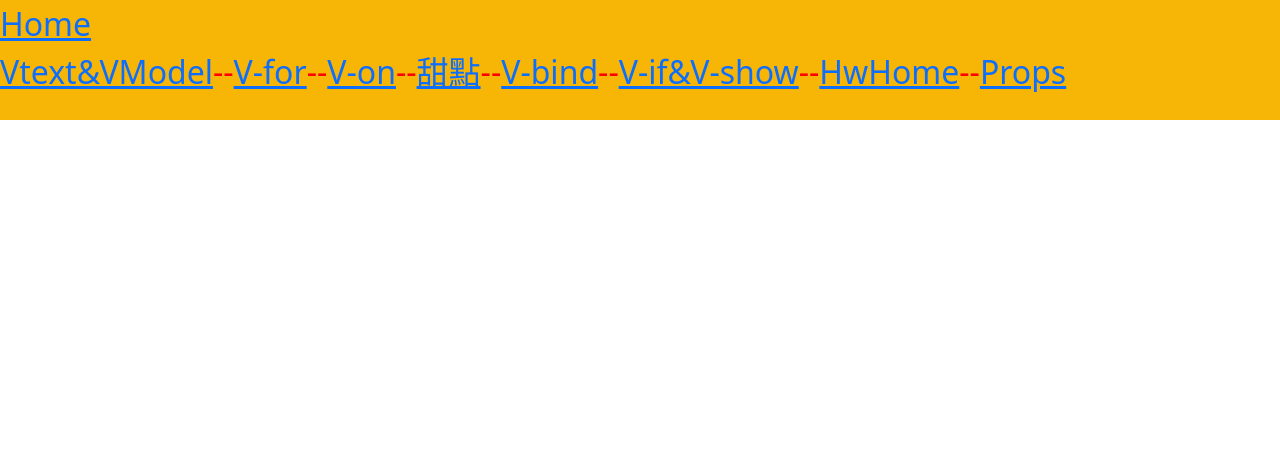
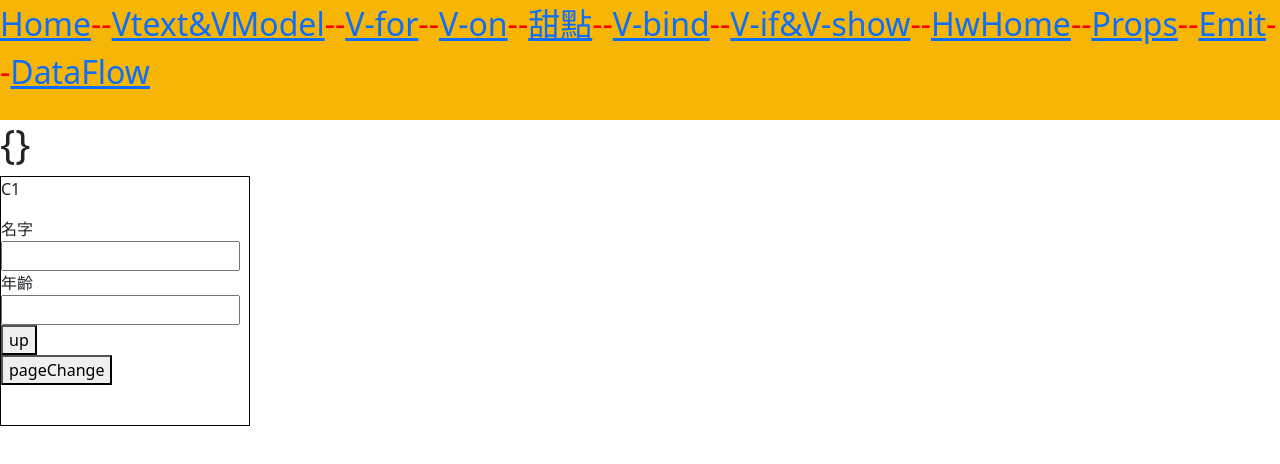
Before and after one commit to k29944397/20231011, a Vue app: page /DataFlow in a window 1280 px wide. Shown: the top 464 px of the page. Built offline with nearby package versions, Linux system fonts and the light colour scheme.

Commit message:
DataFlow

```diff
--- /dev/null
+++ b/src/components/Flowchild1.vue
@@ -0,0 +1,40 @@
+<script>
+export default{
+    data(){
+        return{
+            info:{
+                name:"",
+                year:"",
+            },
+            page:false,
+        }
+    },
+    methods:{
+        getInfo(){
+            this.$emit("get",this.info)
+        },
+    }
+}
+</script>
+
+<template>
+    <div class="page1">
+        <label for="">名字</label>
+        <br>
+        <input type="text" v-model="info.name">
+
+        <br>
+        <label for="">年齡</label>
+        <br>
+        <input type="number" v-model="info.year">
+        <br>
+
+        <button type="button" @click="getInfo">up</button>
+
+        <!-- <button type="button" @click="nextPage">NextPage</button> -->
+    </div>
+</template>
+
+<style lang="scss" scoped>
+
+</style>
--- /dev/null
+++ b/src/components/Flowchild2.vue
@@ -0,0 +1,36 @@
+<script>
+export default{
+    data(){
+        return{
+            info:{
+                name:"",
+                year:"",
+            },
+            page:true,
+        }
+    },
+    // methods:{
+    //     nextPage(){
+    //         this.page = 2;
+    //     },
+    //     nextPage2(){
+    //         this.page = 1;
+    //     }
+    // }
+}
+</script>
+
+<template>
+    <div class="page2">
+        <label for="">名字</label>
+        <p>{{ info.name }}</p>
+        <br>
+        <label for="">年齡</label>
+        <p>{{ info.year }}</p>
+        <br>
+        <!-- <button type="button" @click="nextPage2">NextPage</button> -->
+    </div>
+</template>
+
+<style lang="scss" scoped>
+</style>
--- a/src/components/child.vue
+++ b/src/components/child.vue
@@ -1,7 +1,8 @@
 <script>
 export default{
     props: [
-        "person"
+        "person",
+        "sign",
     ]
 }
 </script>
@@ -11,6 +12,9 @@ export default{
     <body>
         <div class="textshow">
             {{ this.person }}
+            <!-- {{ this.sign }}
+            <label for="">Name</label>
+            <input type="text" v-model="sign.name"> -->
         </div>
     </body>
 
--- a/src/router/index.js
+++ b/src/router/index.js
@@ -58,6 +58,16 @@ const router = createRouter({
       name:'Props',
       component:()=>import('../views/Props.vue')
     },
+    {
+      path:"/Emit",
+      name:"Emit",
+      component:()=>import('../views/Emit.vue')
+    },
+    {
+      path:"/DataFlow",
+      name:"DataFlow",
+      component:()=>import('../views/DataFlow.vue')
+    }
     // {
     //   path:"/",
     //   name:"#",
--- /dev/null
+++ b/src/views/DataFlow.vue
@@ -0,0 +1,48 @@
+<script>
+import flowchild1 from "../components/flowchild1.vue";
+import flowchild2 from "../components/Flowchild2.vue";
+export default{
+    data(){
+        return{
+            obj:{
+            },
+            page:false
+        }
+    },
+    components:{
+        flowchild1,
+        flowchild2
+    },
+    methods:{
+        infoGet(info){
+            this.obj = info;
+        },
+        pageChange(){
+            this.page = !this.page;
+        }
+    }
+}
+</script>
+
+<template>
+    <h1>{{ this.obj }}</h1>
+    <div v-show="page == false" class="show">
+        <p>C1</p>
+        <flowchild1 @get="infoGet" />
+        <button type="button" @click="pageChange">pageChange</button>
+    </div>
+    <div v-show="page == true" class="show">
+        <p>C2</p>
+        <flowchild2 @get="infoGet" />
+        <button type="button"  @click="pageChange">pageChange</button>
+    </div>
+
+</template>
+
+<style lang="scss" scoped>
+.show{
+    height: 250px;
+    width: 250px;
+    border: 1px solid black;
+}
+</style>
--- /dev/null
+++ b/src/views/Emit.vue
@@ -0,0 +1,30 @@
+<script>
+import child2 from "./child2.vue"
+export default{
+    data(){
+        return{
+            childText:"apple",
+        }
+    },
+    components:{
+        child2
+    },
+    methods:{ //emitObj:funtion(params){}
+        emitObj(params){
+            this.childText = params
+        }
+    }
+}
+</script>
+
+<template>
+    <h1>Emit</h1>
+    {{ this.childText }}
+    <div class="show">
+        <!-- 告知子元件，想要父元件做甚麼事就傳達apple這個暗號 -->
+        <child2 @apple="emitObj"/>
+    </div>
+</template>
+
+<style lang="scss" scoped>
+</style>
--- a/src/views/Header.vue
+++ b/src/views/Header.vue
@@ -18,7 +18,8 @@ export default{
 
 <template>
     <nav class="topnav">
-        <RouterLink to="/">Home<br></RouterLink>
+        <RouterLink to="/">Home</RouterLink>
+        <span>--</span>
         <RouterLink to="/VtextAndVModel" >Vtext&VModel</RouterLink>
         <span>--</span>
         <RouterLink to="/Vfor" >V-for</RouterLink>
@@ -34,6 +35,10 @@ export default{
         <RouterLink to="/HwHome" >HwHome</RouterLink>
         <span>--</span>
         <RouterLink to="/Props" >Props</RouterLink>
+        <span>--</span>
+        <RouterLink to="/Emit" >Emit</RouterLink>
+        <span>--</span>
+        <RouterLink to="/DataFlow" >DataFlow</RouterLink>
     </nav>
 
 </template>
--- a/src/views/Props.vue
+++ b/src/views/Props.vue
@@ -3,14 +3,23 @@ import child from "../components/child.vue";
 export default{
     data(){
         return{
-            propsObj:{
-                name:"mary",
-                age:58,
-                email:"xxx@gggmail.com"
-            },
+            // propsObj:{
+            //     name:"mary",
+            //     age:58,
+            //     email:"xxx@gggmail.com"
+            // },
             page:1,
-            genderText:["男性","女性"],
-            personal:[],
+            // genderText:["男性","女性"],
+            // personal:[],
+            personal:{
+                name:"",
+                phone:"",
+                email:"",
+                address:"",
+                school:"",
+                gender:"",
+                favorite:"",
+            }
         }
     },
     methods:{
@@ -34,27 +43,27 @@ export default{
         <!-- 填寫註冊帳戶資訊版面 -->
         <h1>註冊</h1>
         <label for="">姓名</label>
-        <input type="text" v-model="personal[0]">
+        <input type="text" v-model="personal.name">
         <br>
         <label for="">電話</label>
-        <input type="text" v-model="personal[1]">
+        <input type="text" v-model="personal.phone">
         <br>
         <label for="">信箱</label>
-        <input type="text" v-model="personal[2]">
+        <input type="text" v-model="personal.email">
         <br>
         <label for="">地址</label>
-        <input type="text" v-model="personal[3]">
+        <input type="text" v-model="personal.address">
         <br>
         <label for="">學校</label>
-        <input type="text" v-model="personal[4]">
+        <input type="text" v-model="personal.school">
         <br>
         <label for="">男性</label>
-        <input type="radio" v-model="genderText" name="gender" value="男性">
+        <input type="radio" v-model="personal.gender" name="gender" value="男性">
         <label for="">女性</label>
-        <input type="radio" v-model="genderText" name="gender" value="女性">
+        <input type="radio" v-model="personal.gender" name="gender" value="女性">
         <br>
         <label for="">興趣</label>
-        <input type="text" v-model="personal[5]">
+        <input type="text" v-model="personal.favorite">
         <br>
         <button type="button" @click="changePage()">next</button>
     </div>
@@ -62,23 +71,23 @@ export default{
         <!-- 確認註冊帳戶資訊版面 -->
         <h1>使用者資訊</h1>
         <Label>姓名:</Label>
-        <p>{{ personal[0] }}</p>
+        <p>{{ personal.name }}</p>
         <Label>電話:</Label>
-        <p>{{ personal[1] }}</p>
+        <p>{{ personal.phone }}</p>
         <Label>E-mail:</Label>
-        <p>{{ personal[2] }}</p>
+        <p>{{ personal.email }}</p>
         <Label>地址:</Label>
-        <p>{{ personal[3] }}</p>
+        <p>{{ personal.address }}</p>
         <Label>畢業於:</Label>
-        <p>{{ personal[4] }}</p>
+        <p>{{ personal.school }}</p>
         <Label>性別:</Label>
-        <p>{{ genderText }}</p>
+        <p>{{ personal.gender }}</p>
         <Label>興趣:</Label>
-        <p>{{ personal[5] }}</p>
+        <p>{{ personal.favorite}}</p>
         <button type="button" @click="changePage2()">確定</button>
     </div>
     <div class="show">
-        <child :person="propsObj" />
+        <child :person="personal" />
     </div>
 </body>
 
--- /dev/null
+++ b/src/views/child2.vue
@@ -0,0 +1,29 @@
+<script>
+export default{
+    data(){
+        return{
+            text:"orange",
+        }
+    },
+    methods:{
+        emitGo(){
+        //往父元件傳遞訊息
+        //告知父元件執行apple(,左邊的值)
+            this.$emit("apple",this.text)
+        }
+    }
+}
+
+</script>
+
+<template>
+<div class="showArea">
+    <h1>Emit child</h1>
+    <p>text變數:{{this.text}}</p>
+    <!-- <button type="button" @click="emit('apple',this.text)">emitGo</button> -->
+    <button type="button" @click="emitGo">emitGo</button>
+</div>
+</template>
+
+<style lang="scss" scoped>
+</style>
```
